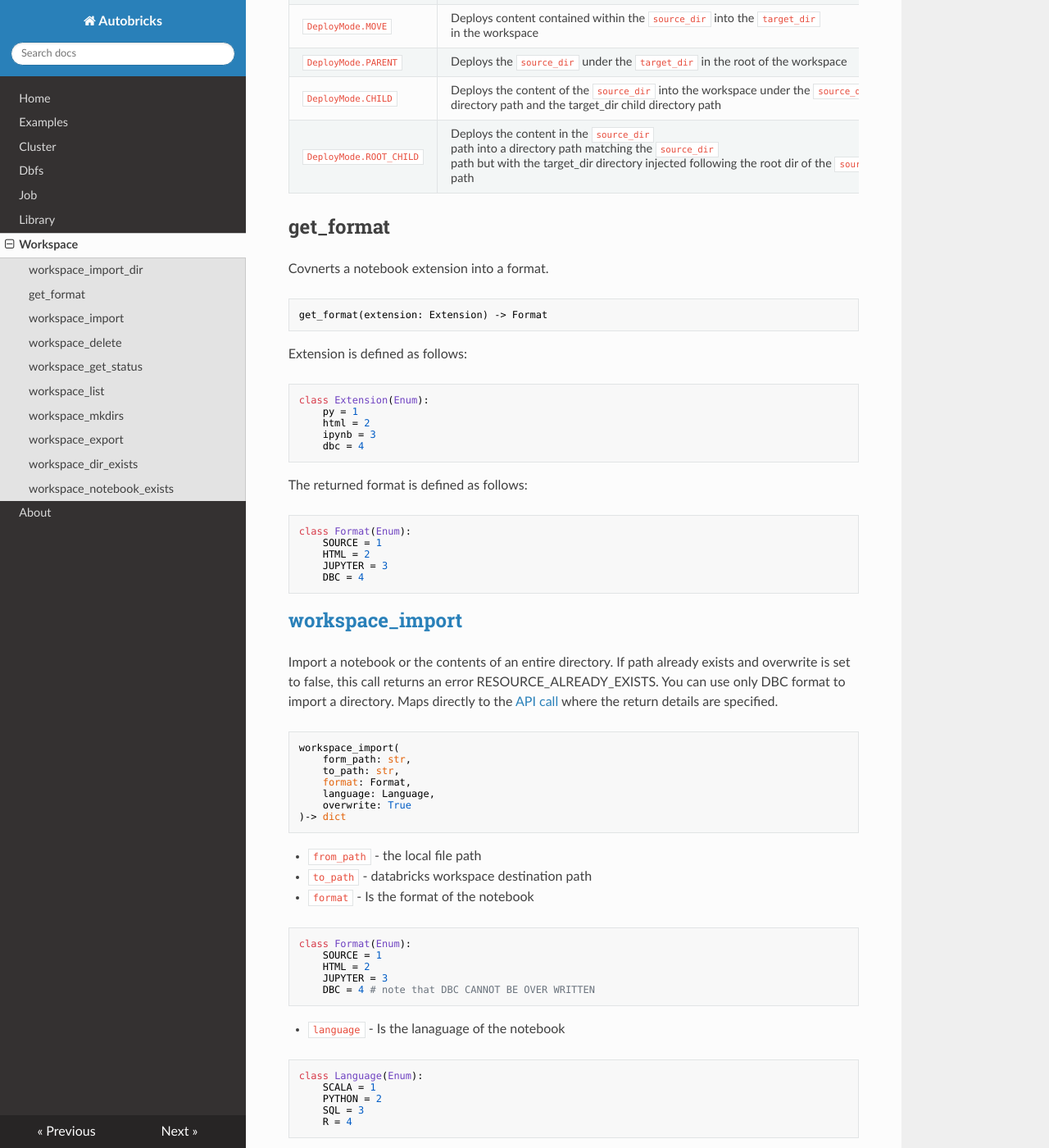
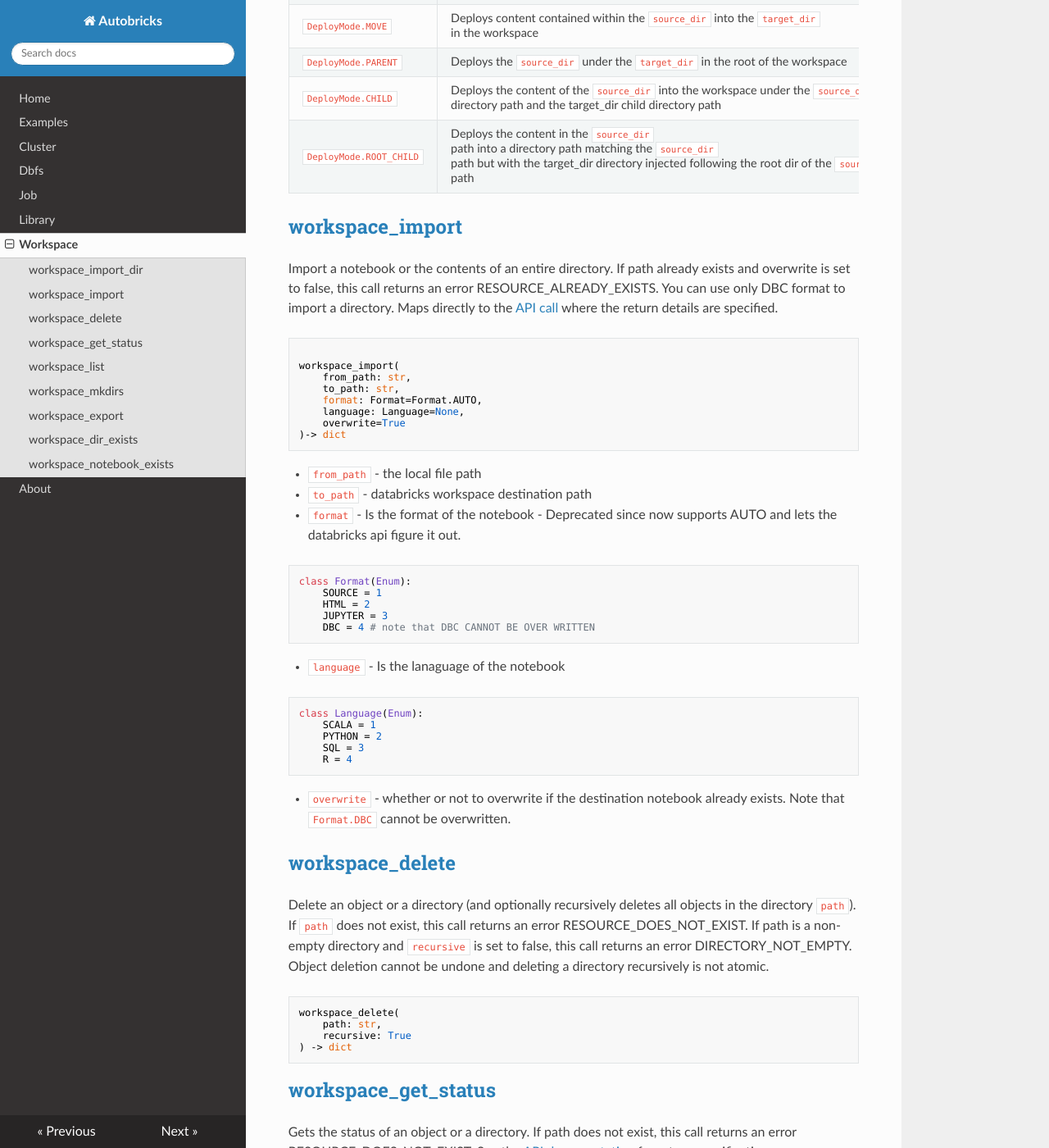
Before and after one commit to semanticinsight/autobricks, an MkDocs documentation site: the page built from docs/workspace.md, in a window 1280 px wide and 1400 px high, scrolled down 743 px. Shown: the whole window at 82% size. Built offline with MkDocs 1.6.1, drawn with Linux system fonts in a browser that asks for light colours; nearby versions of some CDN libraries.

Commit message:
updating docs and removing commented code

````diff
--- a/docs/workspace.md
+++ b/docs/workspace.md
@@ -30,52 +30,24 @@ workspace_import_dir(
 | `DeployMode.ROOT_CHILD` | Deploys the content in the `source_dir` path into a directory path matching the `source_dir` path but with the target_dir directory injected following the root dir of the `source_dir` path |
 
 
-## get_format
-
-Covnerts a notebook extension into a format.
-
-```python
-get_format(extension: Extension) -> Format
-```
-
-Extension is defined as follows:
-
-```python
-class Extension(Enum):
-    py = 1
-    html = 2
-    ipynb = 3
-    dbc = 4
-```
-
-The returned format is defined as follows:
-
-```python
-class Format(Enum):
-    SOURCE = 1
-    HTML = 2
-    JUPYTER = 3
-    DBC = 4
-```
-
-
 ## [workspace_import](https://docs.databricks.com/dev-tools/api/latest/workspace.html#import)
 
 Import a notebook or the contents of an entire directory. If path already exists and overwrite is set to false, this call returns an error RESOURCE_ALREADY_EXISTS. You can use only DBC format to import a directory. Maps directly to the [API call](https://docs.databricks.com/dev-tools/api/latest/workspace.html#import) where the return details are specified.
 
 ```python
+
 workspace_import(
-    form_path: str,
+    from_path: str,
     to_path: str,
-    format: Format,
-    language: Language,
-    overwrite: True
+    format: Format=Format.AUTO,
+    language: Language=None,
+    overwrite=True
 )-> dict
 ```
 
 - `from_path` - the local file path
 - `to_path` - databricks workspace destination path
-- `format` - Is the format of the notebook
+- `format` - Is the format of the notebook - Deprecated since now supports AUTO and lets the databricks api figure it out.
 
 ```python
 class Format(Enum):
--- a/setup.py
+++ b/setup.py
@@ -10,7 +10,7 @@ README = (HERE / "PYPI.md").read_text()
 # This call to setup() does all the work
 setup(
     name="autobricks",
-    version="0.1.4",
+    version="0.1.4.post1",
     description="Databricks Deployment Utils",
     long_description=README,
     long_description_content_type="text/markdown",
````
Also changed, not shown: 1 other file.
